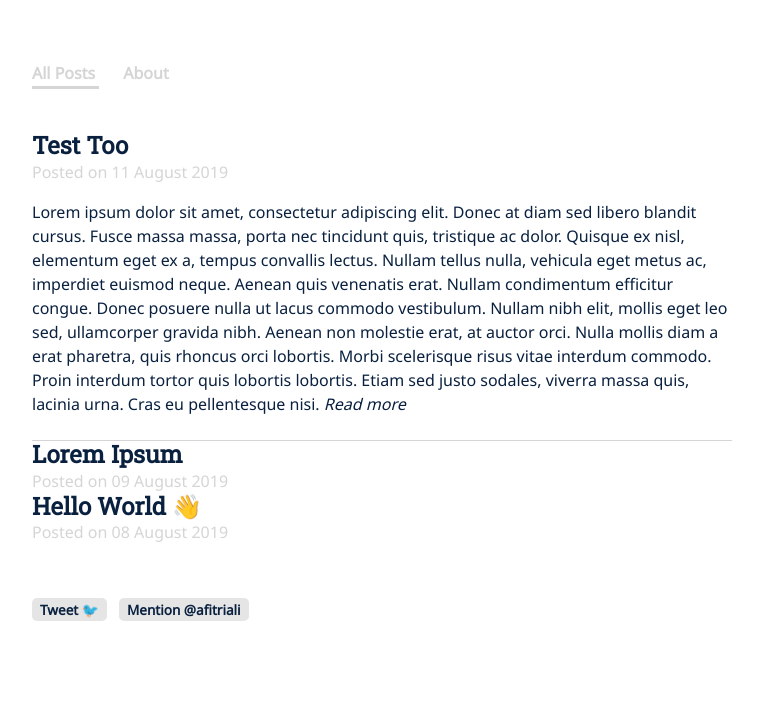
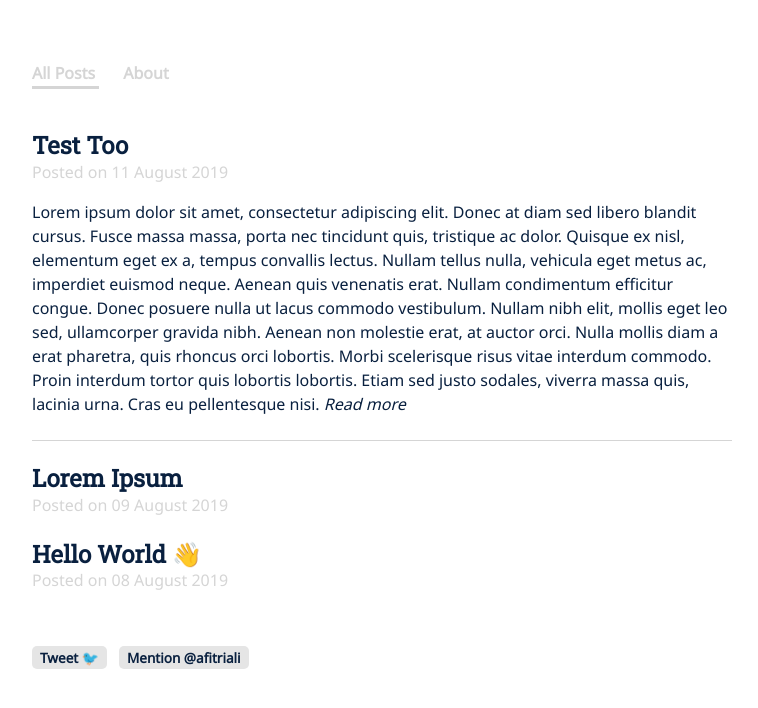
Before and after one commit to xfltrt/xfltrt.github.io, a Jekyll site: the page built from index.html, in a window 1280 px wide. Shown: the top 708 px of the page, without its empty margins (258-1016 px from the left). Built offline with Jekyll 4.4.1, drawn with Linux system fonts in a browser that asks for light colours; comment, search, counter and statistics services are not loaded.

Commit message:
Update main.scss

```diff
--- a/_sass/main.scss
+++ b/_sass/main.scss
@@ -64,8 +64,13 @@ nav a:hover {
   font-style: italic;
 }
 
+.post {
+  margin-top: 24px;
+}
+
 .post:first-child {
   border-bottom: 1px solid var(--colour-gray);
+  margin-top: 0;
   padding-bottom: 24px;
 }
 
```
